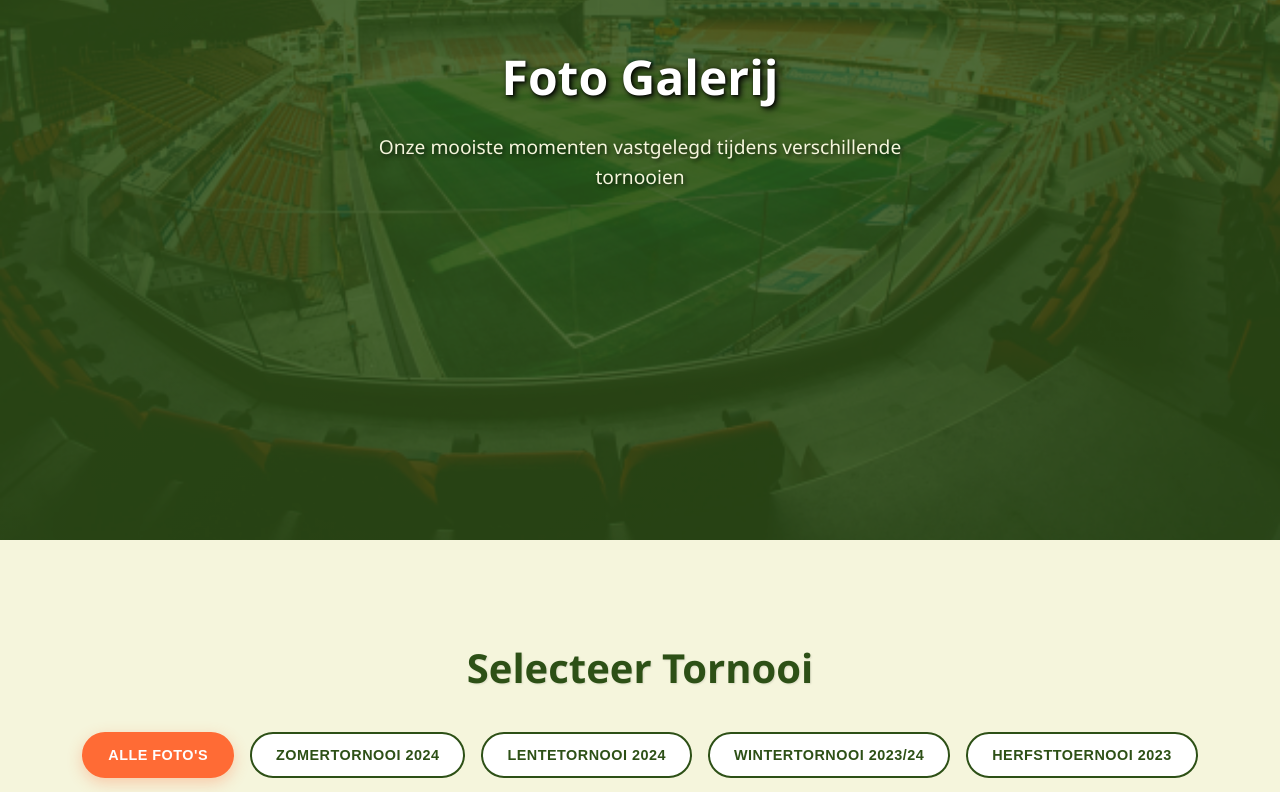
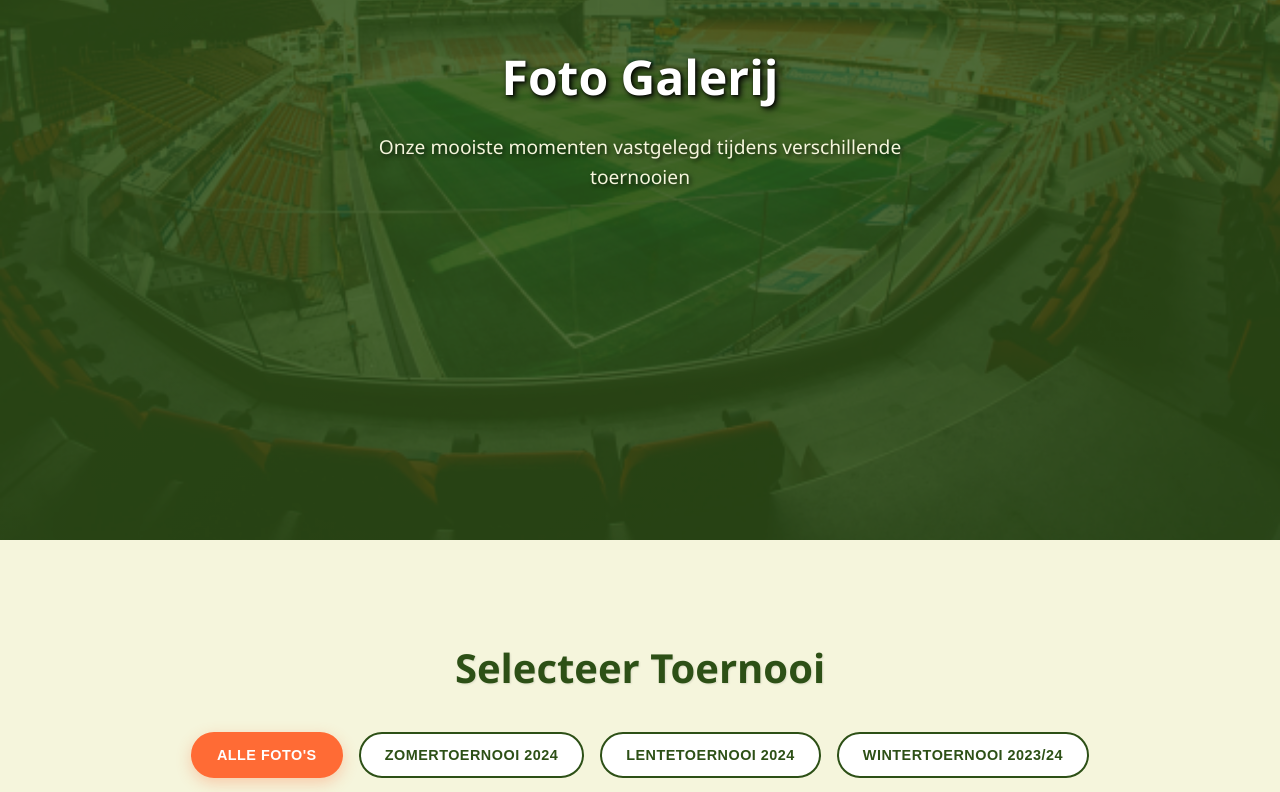
Before and after one commit to PieterJanDelie/FadroeiPoelekes, a React (Create React App) app: page /gallery in a window 1280 px wide. Shown: the part 260-1052 px from the top of the page. Built offline with nearby package versions, Linux system fonts and the light colour scheme.

Commit message:
Tornooi -> Toernooi

```diff
--- a/src/components/Footer/Footer.jsx
+++ b/src/components/Footer/Footer.jsx
@@ -24,7 +24,7 @@
           <ul className="footer-links">
             <li><Link to="/">Home</Link></li>
             <li><Link to="/about">Ons team</Link></li>
-            <li><Link to="/tournaments">Tornooien</Link></li>
+            <li><Link to="/tournaments">Toernooien</Link></li>
             <li><Link to="/gallery">Gallerij</Link></li>
             <li><Link to="/contact">Contact</Link></li>
           </ul>
--- a/src/components/Header/Header.jsx
+++ b/src/components/Header/Header.jsx
@@ -81,7 +81,7 @@
             }`}
             onClick={closeMenu}
           >
-            Tornooien
+            Toernooien
           </Link>
           <Link
             to="/gallery"
--- a/src/components/Hero/Hero.jsx
+++ b/src/components/Hero/Hero.jsx
@@ -19,13 +19,13 @@
         </h1>
 
         <p className="hero-subtitle">
-          Zeven vrienden, één ploeg. Zeven amateurs die meedoen aan verschillende sporttornooien met bloed zweet en mss een pintje.
+          Zeven vrienden, één ploeg. Zeven amateurs die meedoen aan verschillende sporttoernooien met bloed zweet en mss een pintje.
         </p>
 
         <div className="hero-stats">
           <div className="stat">
             <span className="stat-number">0</span>
-            <span className="stat-label">Tornooien</span>
+            <span className="stat-label">Toernooien</span>
           </div>
           <div className="stat">
             <span className="stat-number">0</span>
@@ -39,7 +39,7 @@
 
         <div className="hero-actions">
           <Link to="/tournaments" className="btn btn-primary">
-            Bekijk Tornooien
+            Bekijk Toernooien
           </Link>
           <Link to="/about" className="btn btn-primary" style={{ backgroundColor: "#2D5016" }}>
             De poelekes
--- a/src/components/TeamIntro/TeamIntro.jsx
+++ b/src/components/TeamIntro/TeamIntro.jsx
@@ -10,7 +10,7 @@
         <div className="intro-grid">
           <div className="intro-content">
             <h2 className="section-title">
-              Wie zijn <span className="highlight">Fadroei Poelekes</span>?
+              Wie zijn Fadroei <span className="highlight">Poelekes</span>?
             </h2>
 
             <p className="intro-text">
@@ -23,7 +23,7 @@
             <p className="intro-text">
               Onze reis begon als een groep vrienden die graag samen sportten.
               Nu hebben we onze eigen jerseys, logo, en een indrukwekkende lijst
-              van tornooien waar we aan deelgenomen hebben. We combineren
+              van toernooien waar we aan deelgenomen hebben. We combineren
               competitieve geest met plezier en respect voor onze tegenstanders.
             </p>
 
--- a/src/pages/About/About.jsx
+++ b/src/pages/About/About.jsx
@@ -147,7 +147,7 @@
                   Het begon allemaal in 2020 toen zeven vrienden besloten om hun
                   liefde voor sport serieuzer aan te pakken. Wat begon als
                   casual weekend voetbal groeide uit tot deelname aan lokale
-                  tornooien.
+                  toernooien.
                 </p>
                 <p>
                   In 2021 ontwierpen we ons eigen logo en lieten we
--- a/src/pages/Contact/Contact.jsx
+++ b/src/pages/Contact/Contact.jsx
@@ -99,14 +99,14 @@
 
                   <div className="instagram-content">
                     <p>
-                      Blijf op de hoogte van al onze acties, tornooien en
+                      Blijf op de hoogte van al onze acties, toernooien en
                       behind-the-scenes momenten! Op onze Instagram vind je:
                     </p>
 
                     <ul className="instagram-features">
                       <li>📸 Exclusieve foto's van onze wedstrijden</li>
                       <li>🎥 Behind-the-scenes video's</li>
-                      <li>🏆 Live updates van tornooien</li>
+                      <li>🏆 Live updates van toernooien</li>
                       <li>👥 Team highlights en speler spotlights</li>
                       <li>🎉 Teambuilding activiteiten</li>
                       <li>📅 Aankondigingen van komende evenementen</li>
@@ -204,8 +204,8 @@
                           required
                         >
                           <option value="">Kies een onderwerp</option>
-                          <option value="tornooi-info">
-                            Tornooi informatie
+                          <option value="toernooi-info">
+                            Toernooi informatie
                           </option>
                           <option value="partnership">
                             Partnership/Sponsoring
--- a/src/pages/Gallery/Gallery.jsx
+++ b/src/pages/Gallery/Gallery.jsx
@@ -57,19 +57,19 @@
   const tournaments = [
     {
       id: "zomer-2024",
-      name: "Zomertornooi 2024",
+      name: "Zomertoernooi 2024",
       location: "Sportpark Waregem",
       date: "Juli 2024",
       photos: [
-        { src: teamPhoto, alt: "Team foto Zomertornooi 2024", type: "photo" },
-        { src: zulteTifoImg, alt: "Sfeerbeeld Zomertornooi", type: "photo" },
+        { src: teamPhoto, alt: "Team foto Zomertoernooi 2024", type: "photo" },
+        { src: zulteTifoImg, alt: "Sfeerbeeld Zomertoernooi", type: "photo" },
         { src: gillesImg, alt: "Gilles in actie", type: "photo" },
         { src: wannesImg, alt: "Wannes verdedigt", type: "photo" },
       ],
     },
     {
       id: "lente-2024",
-      name: "Lentetornooi 2024",
+      name: "Lentetoernooi 2024",
       location: "Sportcomplex Deinze",
       date: "April 2024",
       photos: [
@@ -81,7 +81,7 @@
     },
     {
       id: "winter-2023",
-      name: "Wintertornooi 2023/24",
+      name: "Wintertoernooi 2023/24",
       location: "Indoor Sporthal Gent",
       date: "December 2023",
       photos: [
@@ -183,7 +183,7 @@
             <div className="hero-content">
               <h1>Foto Galerij</h1>
               <p className="hero-subtitle">
-                Onze mooiste momenten vastgelegd tijdens verschillende tornooien
+                Onze mooiste momenten vastgelegd tijdens verschillende toernooien
               </p>
             </div>
           </div>
@@ -192,7 +192,7 @@
         <section className="gallery-content">
           <div className="container">
             <div className="gallery-filters">
-              <h2>Selecteer Tornooi</h2>
+              <h2>Selecteer Toernooi</h2>
               <div className="filter-buttons">
                 <button
                   className={selectedTournament === "all" ? "active" : ""}
@@ -256,7 +256,7 @@
                 </Masonry>
               ) : (
                 <div className="no-photos">
-                  <p>Geen foto's gevonden voor dit tornooi.</p>
+                  <p>Geen foto's gevonden voor dit toernooi.</p>
                 </div>
               )}
             </div>
--- a/src/pages/Tournaments/Tournaments.jsx
+++ b/src/pages/Tournaments/Tournaments.jsx
@@ -13,11 +13,11 @@
   const upcomingTournaments = [
     {
       id: "zomer-2025",
-      name: "Zomertornooi 2025",
+      name: "Zomertoernooi 2025",
       date: "15-16 Juli 2025",
       location: "Sportpark Waregem",
       description:
-        "Het jaarlijkse zomertornooi met teams uit heel Vlaanderen. Een weekend vol voetbal, plezier en gezelligheid.",
+        "Het jaarlijkse zomertoernooi met teams uit heel Vlaanderen. Een weekend vol voetbal, plezier en gezelligheid.",
       type: "Voetbal",
       teams: 16,
       status: "upcoming",
@@ -55,7 +55,7 @@
   const pastTournaments = [
     {
       id: "zomer-2024",
-      name: "Zomertornooi 2024",
+      name: "Zomertoernooi 2024",
       date: "Juli 2024",
       location: "Sportpark Waregem",
       description:
@@ -69,7 +69,7 @@
     },
     {
       id: "lente-2024",
-      name: "Lentetornooi 2024",
+      name: "Lentetoernooi 2024",
       date: "April 2024",
       location: "Sportcomplex Deinze",
       description:
@@ -83,7 +83,7 @@
     },
     {
       id: "winter-2023",
-      name: "Wintertornooi 2023/24",
+      name: "Wintertoernooi 2023/24",
       date: "December 2023",
       location: "Indoor Sporthal Gent",
       description:
```
